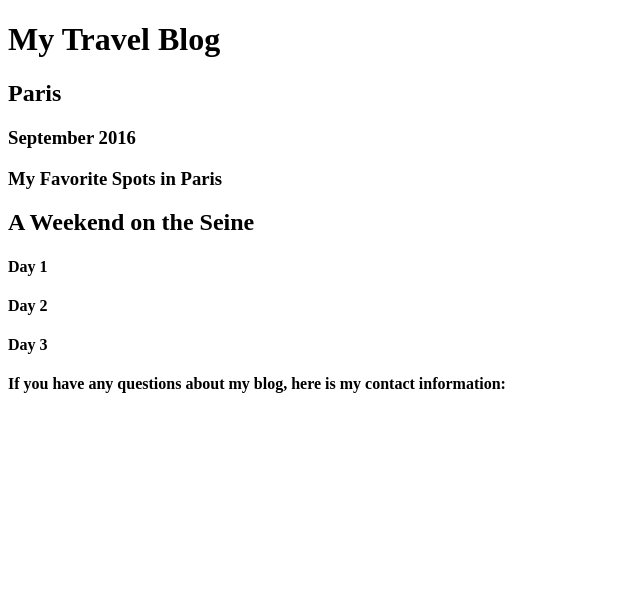
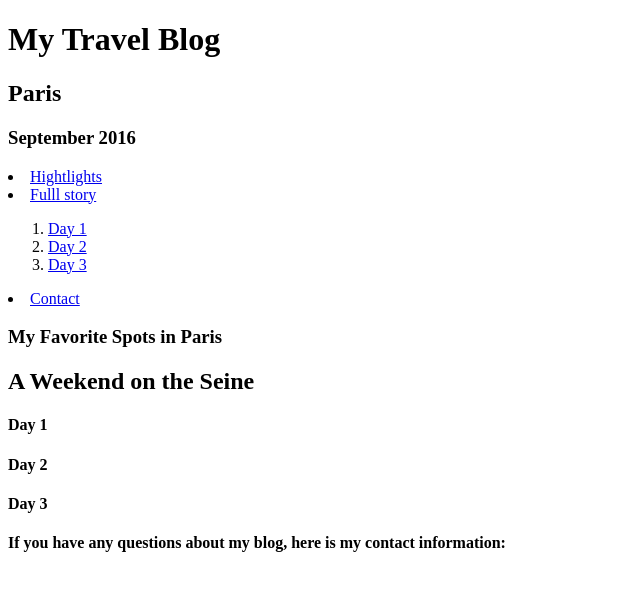
Before and after one commit to jellylee1104/SchoolWork, a plain HTML site: page Desktop/paris/paris.html in a window 1280 px wide. Shown: the whole page, without its empty margins (0-640 px from the left). Drawn offline with Linux system fonts and the light colour scheme.

Commit message:
Put a descriptive sentence about your changes here

```diff
--- a/Desktop/paris/paris.html
+++ b/Desktop/paris/paris.html
@@ -9,6 +9,15 @@
     <h2 >Paris</h2>
     <h3 >September 2016</h3>
     <nav>
+      <li><a href="#hightlights">Hightlights</a></li>
+<li><a href="#story">Fulll story</a></li>
+<ol>
+  <li><a href="#day1">Day 1</a></li>
+  <li><a href="#day2">Day 2</a></li>
+  <li><a href="#day3">Day 3</a></li>
+</ol>
+  <li><a href="#contact">Contact</a></li>
+  </nav>
       <div class="highlights">
         <h3>My Favorite Spots in Paris</h3>
       </div>
@@ -21,6 +30,6 @@
       <div class="contact">
         <h4>If you have any questions about my blog, here is my contact information:</h4>
       </div>
-    </nav>
+
   </body>
 </html>
```
